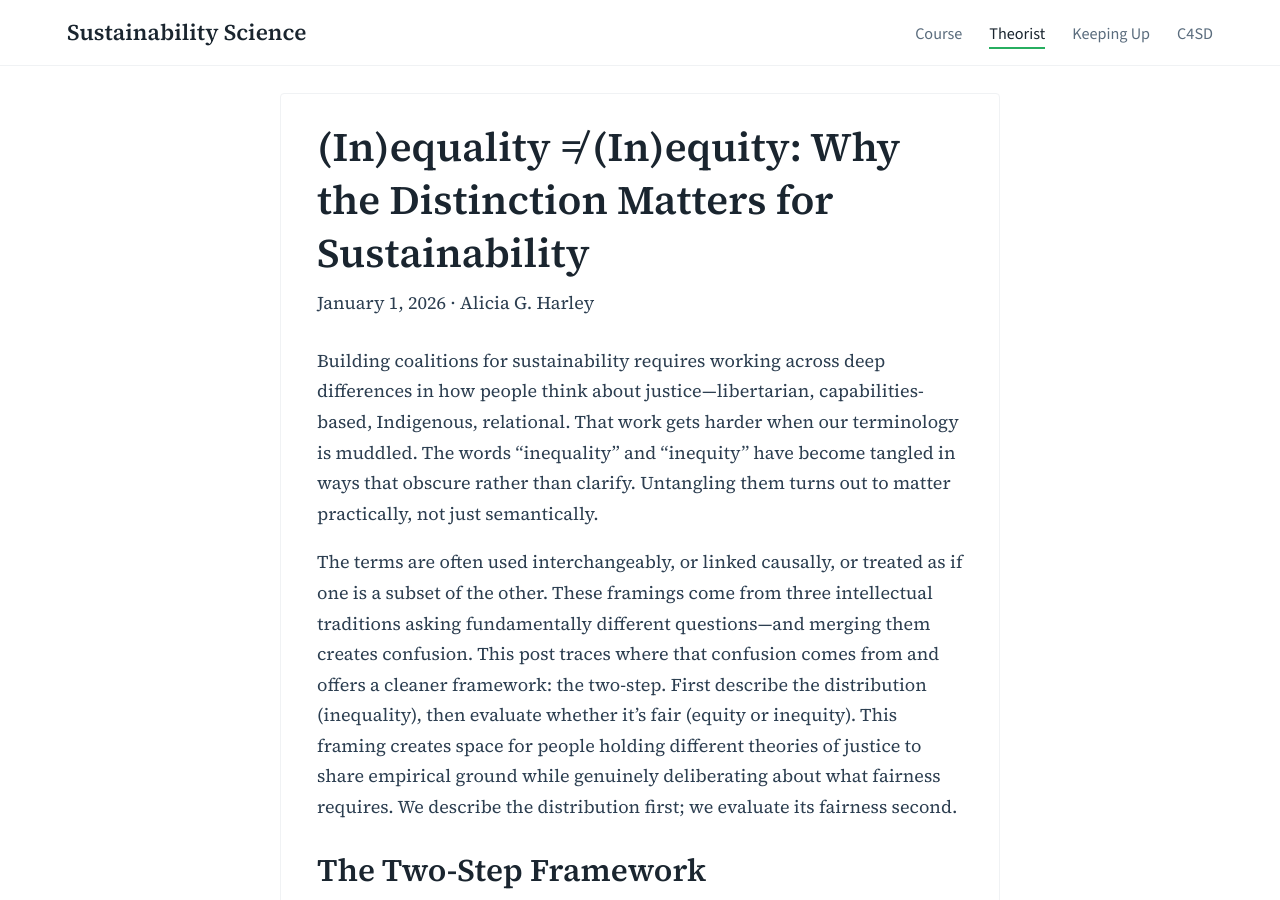
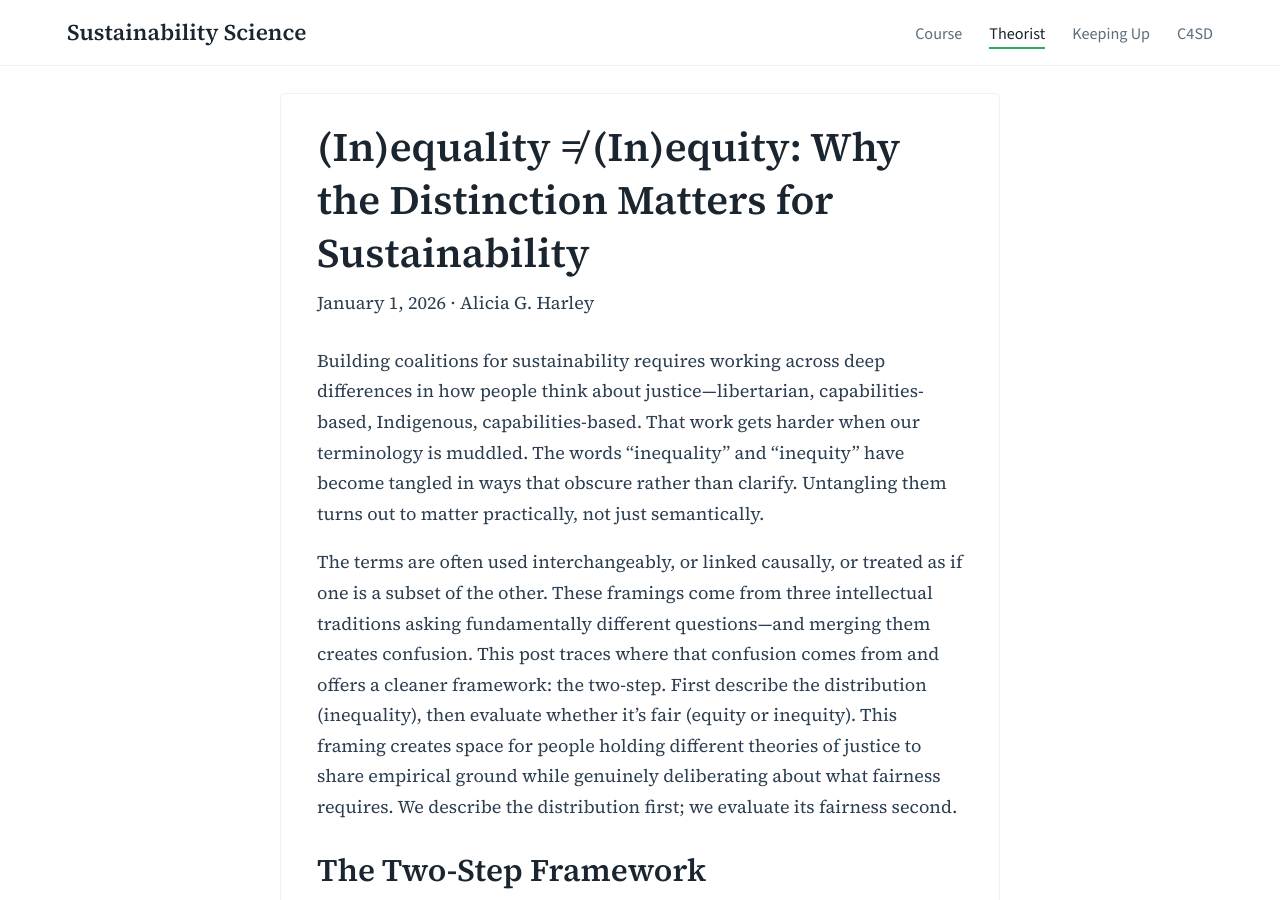
Before and after one commit to agharley/sustsci, a Jekyll site: the page built from blog/_posts/2026-01-01-inequality-inequity.md, in a window 1280 px wide and 900 px high. Built offline with Jekyll 4.4.1, drawn with Linux system fonts in a browser that asks for light colours.

Commit message:
Update 2026-01-01-inequality-inequity.md
capabilities based small edit

```diff
--- a/blog/_posts/2026-01-01-inequality-inequity.md
+++ b/blog/_posts/2026-01-01-inequality-inequity.md
@@ -10,7 +10,7 @@ tags: [inequality, inequity, justice, equity, sustainability-science, methodolog
 image: "{{ site.baseurl }}/assets/images/two-step.png"
 ---
 
-Building coalitions for sustainability requires working across deep differences in how people think about justice—libertarian, capabilities-based, Indigenous, relational. That work gets harder when our terminology is muddled. The words "inequality" and "inequity" have become tangled in ways that obscure rather than clarify. Untangling them turns out to matter practically, not just semantically.
+Building coalitions for sustainability requires working across deep differences in how people think about justice—libertarian, capabilities-based, Indigenous, capabilities-based. That work gets harder when our terminology is muddled. The words "inequality" and "inequity" have become tangled in ways that obscure rather than clarify. Untangling them turns out to matter practically, not just semantically.
 
 The terms are often used interchangeably, or linked causally, or treated as if one is a subset of the other. These framings come from three intellectual traditions asking fundamentally different questions—and merging them creates confusion. This post traces where that confusion comes from and offers a cleaner framework: the two-step. First describe the distribution (inequality), then evaluate whether it's fair (equity or inequity). This framing creates space for people holding different theories of justice to share empirical ground while genuinely deliberating about what fairness requires. We describe the distribution first; we evaluate its fairness second.
 
```
